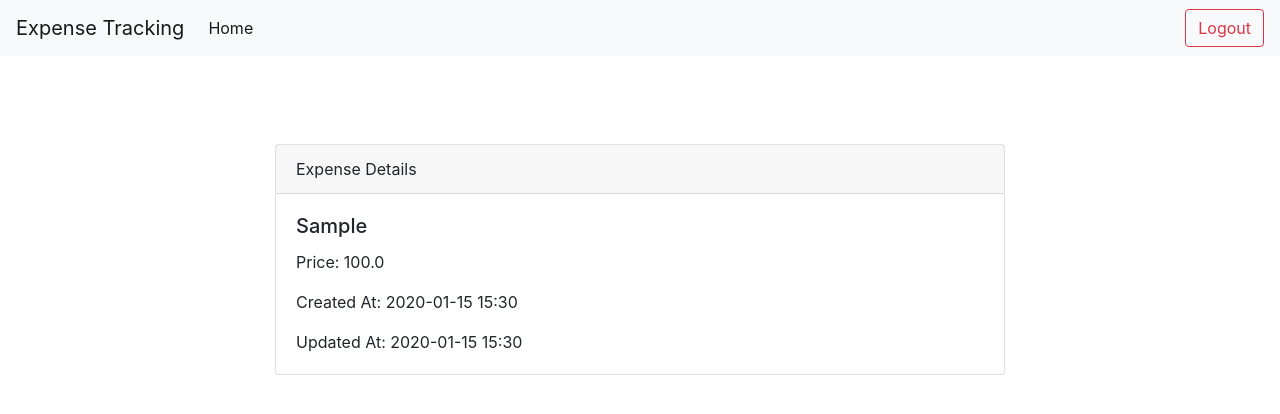
After one commit to gopalkatariya44/expense_tracking_flask, a Flask app: page /expense-details/1 in a window 1280 px wide. The commit adds this page. Shown: the top 414 px of the page. Run offline with Flask 3, Linux system fonts and the light colour scheme; tables that the repository leaves empty hold one stand-in row (values such as "Sample post"); parts of the project's set-up code (start-up, migrations or seed data) failed here and were passed over.

Commit message:
Change Design & UTC

```diff
--- a/base/features/expense/expense_controller.py
+++ b/base/features/expense/expense_controller.py
@@ -1,4 +1,6 @@
+import pytz
 from flask import render_template, request, redirect, session, url_for
+from pytz import utc
 
 from base import app
 from base.features.expense.expense_dao import ExpenseDAO
@@ -12,8 +14,9 @@ def expense_list():
         expense_dao = ExpenseDAO()
         user_dao = UserDAO()
         user_id = user_dao.decode_auth_token(session['access_token'])
-        expenses = expense_dao.expense_list(user_id)
-        return render_template('home.html', expenses=expenses)
+        expenses, total = expense_dao.expense_list(user_id)
+
+        return render_template('home.html', expenses=expenses, total=total)
     else:
         return redirect(url_for("user_login"))
 
@@ -40,17 +43,25 @@ def add_expense():
     return render_template("expense/add_expense.html")
 
 
+@app.route('/expense-details/<id>')
+def expense_details(id):
+    expense_dao = ExpenseDAO()
+    expense = expense_dao.get_expense(id)
+    return render_template("expense/expense_details.html", expense=expense)
+
+
 @app.route('/update-expense/<id>', methods=["GET", "POST"])
 def edit_expense(id):
     expense_dao = ExpenseDAO()
     if request.method == "POST":
         expense_vo = Expense()
+        user_dao = UserDAO()
         expense_vo.id = id
         expense_vo.remark = request.form.get('remark')
         expense_vo.price = request.form.get('price')
         expense_vo.quantity = request.form.get('quantity')
+        expense_vo.created_at = expense_dao.local_to_utc(request.form.get('date'), request.form.get('time'))
 
-        user_dao = UserDAO()
         user_id = user_dao.decode_auth_token(session['access_token'])
         expense_vo.user_id = user_id
 
@@ -66,3 +77,29 @@ def delete_expense(id):
     expense_dao = ExpenseDAO()
     expense_dao.delete_expense(id)
     return redirect(url_for("expense_list"))
+
+
+# Define custom Jinja2 filters
+@app.template_filter('utc_to_local_date')
+def utc_to_local_date(value):
+    utc_timezone = pytz.timezone('UTC')
+    local_timezone = pytz.timezone('Asia/Kolkata')  # Adjust timezone as per your requirement
+    value_utc = utc_timezone.localize(value)
+    value_local = value_utc.astimezone(local_timezone)
+    return value_local.strftime('%Y-%m-%d')
+
+
+@app.template_filter('utc_to_local_time')
+def utc_to_local_time(value):
+    utc_timezone = pytz.timezone('UTC')
+    local_timezone = pytz.timezone('Asia/Kolkata')  # Adjust timezone as per your requirement
+    value_utc = utc_timezone.localize(value)
+    value_local = value_utc.astimezone(local_timezone)
+    return value_local.strftime('%H:%M')
+
+
+@app.template_filter('float_to_int')
+def float_to_int(value):
+    if value.is_integer():  # Check if the float has no decimal places
+        return int(value)
+    return value
--- a/base/features/expense/expense_dao.py
+++ b/base/features/expense/expense_dao.py
@@ -39,7 +39,8 @@ class ExpenseDAO:
             func.date_format(func.convert_tz(Expense.created_at, '+00:00', '+05:30'), "%d %b, %Y %I:%i %p").label(
                 'local_created_at')
         ).filter_by(user_id=user_id).order_by(Expense.created_at.desc()).all()
-        return expense_list
+        total = round(db.session.query(func.sum(Expense.quantity * Expense.price)).scalar(), 2)
+        return expense_list, total
 
     @staticmethod
     def local_to_utc(date, time):
--- a/base/features/expense/expense_vo.py
+++ b/base/features/expense/expense_vo.py
@@ -1,7 +1,7 @@
 import uuid
 from datetime import datetime
 
-from sqlalchemy import Integer, String, Float, ForeignKey
+from sqlalchemy import Integer, String, Float, ForeignKey, event
 
 from base import db
 from base.features.user.user_vo import User
@@ -9,7 +9,7 @@ from base.features.user.user_vo import User
 
 class Expense(db.Model):
     __tablename__ = 'expense'
-    id = db.Column('id', String(36), primary_key=True, default=str(uuid.uuid4()))
+    id = db.Column('id', String(36), primary_key=True, default=lambda: str(uuid.uuid4()))
     remark = db.Column('remark', String(255), nullable=False)
     quantity = db.Column('quantity', Integer, nullable=False)
     price = db.Column('price', Float, nullable=False)
--- a/base/templates/base.html
+++ b/base/templates/base.html
@@ -8,7 +8,7 @@
     <!-- Bootstrap CSS -->
     <link rel="stylesheet" href="https://cdn.jsdelivr.net/npm/bootstrap@4.3.1/dist/css/bootstrap.min.css"
           integrity="sha384-ggOyR0iXCbMQv3Xipma34MD+dH/1fQ784/j6cY/iJTQUOhcWr7x9JvoRxT2MZw1T" crossorigin="anonymous">
-
+    <link href="https://fonts.googleapis.com/icon?family=Material+Icons" rel="stylesheet">
     {% block head %}
     <title>{% block title %}{% endblock %}</title>
     {% endblock %}
@@ -21,7 +21,6 @@
       </style>
 </head>
 <body>
-    {% include 'navbar.html' %}
     <div id="content">{% block content %}{% endblock %}</div>
     <div id="footer">
         {% block footer %}{% endblock %}
--- /dev/null
+++ b/base/templates/expense/expense_details.html
@@ -0,0 +1,26 @@
+{% extends "base.html" %}
+{% block title %}Expense Details{% endblock %}
+{% block content %}
+{% include 'navbar.html' %}
+<br>
+<br>
+<br>
+<br>
+<div class="container mt-5">
+    <div class="row justify-content-center">
+        <div class="col-md-8">
+            <div class="card">
+                <div class="card-header">
+                    Expense Details
+                </div>
+                <div class="card-body">
+                    <h5 class="card-title">{{ expense.remark }}</h5>
+                    <p class="card-text">Price: {{ expense.price * expense.quantity }}</p>
+                    <p class="card-text">Created At: {{ expense.created_at|utc_to_local_date }} {{ expense.created_at|utc_to_local_time }}</p>
+                    <p class="card-text">Updated At: {{ expense.updated_at|utc_to_local_date }} {{ expense.updated_at|utc_to_local_time }}</p>
+                </div>
+            </div>
+        </div>
+    </div>
+</div>
+{% endblock %}
--- a/base/templates/navbar.html
+++ b/base/templates/navbar.html
@@ -1,4 +1,4 @@
-<nav class="navbar navbar-expand-lg navbar-light bg-light">
+<nav class="navbar navbar-expand-lg navbar-light bg-light fixed-top">
   <a class="navbar-brand" href="#">Expense Tracking</a>
   <button class="navbar-toggler" type="button" data-toggle="collapse" data-target="#navbarSupportedContent" aria-controls="navbarSupportedContent" aria-expanded="false" aria-label="Toggle navigation">
     <span class="navbar-toggler-icon"></span>
--- /dev/null
+++ b/base/templates/sidebar.html
@@ -0,0 +1,3 @@
+<div class="col sidebar">
+{#  <button class="btn btn-primary flex-row">Add Business</button>#}
+</div>
--- a/base/templates/user/login.html
+++ b/base/templates/user/login.html
@@ -8,6 +8,8 @@
 <div class="container">
   <div class="row justify-content-center">
     <div class="col-md-6 custom-card">
+    <p class="text-center" style="font-size: 30px">Welcome back to</p>
+    <p class="text-center" style="font-size: 30px; color: dodgerblue">Expenses Tracking</p>
     <div class="card">
         <div class="card-header">
             Login
--- a/base/templates/user/register.html
+++ b/base/templates/user/register.html
@@ -7,6 +7,8 @@
 <div class="container">
   <div class="row justify-content-center">
     <div class="col-md-6 custom-card">
+    <p class="text-center" style="font-size: 30px">Welcome to</p>
+    <p class="text-center" style="font-size: 30px; color: dodgerblue">Expenses Tracking</p>
     <div class="card">
         <div class="card-header">
             Register
```
Also changed, not shown: base/templates/expense/add_expense.html (+14 -2 lines), base/templates/expense/expense_list.html (+31 -18 lines), base/templates/expense/update_expense.html (+9 -4 lines), base/templates/home.html (+26 -2 lines), base/features/book/__init__.py (added), base/features/book/book_vo.py (added), base/features/category/__init__.py (added), base/features/party/__init__.py (added), base/features/payment_mode/__init__.py (added).
